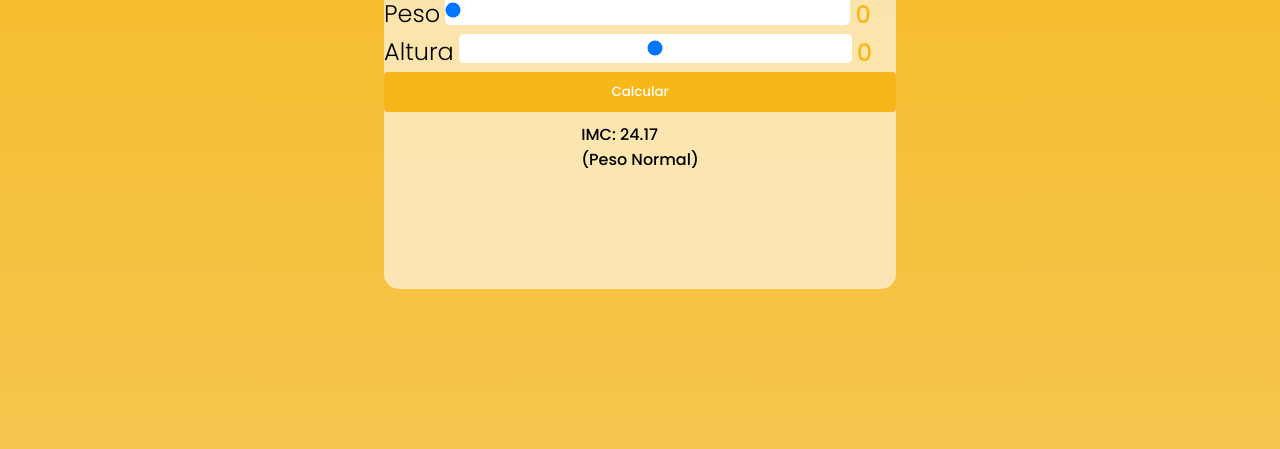
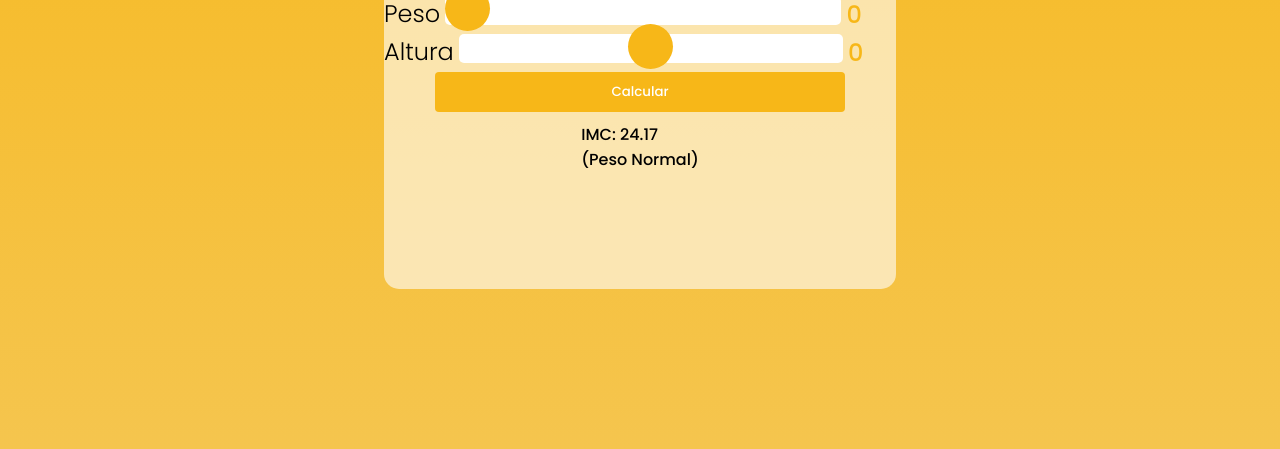
Before and after one commit to marcelostial/Atividade-Avaliativa-01---Compass, a plain HTML site: page index.html in a window 1280 px wide. Shown: the part 351-800 px from the top of the page. Drawn offline with Linux system fonts and the light colour scheme.

Commit message:
feat: att css

```diff
--- a/index.css
+++ b/index.css
@@ -66,13 +66,22 @@
     border: 0;
 }
 
+#inputIMC{
+    display: flex;
+    align-items: center;
+}
+
 #inputCalcular{
     color: white;
     background: #F7B718;
     border-radius: 4px;
     border: 0;
-    width: 100%;
+    width: 80%;
     height: 5vh;
+}
+
+input[type='range']::-webkit-slider-runnable-track{
+    -webkit-appearance: none;
 }
 
 .inputIMC[type=range] {
@@ -80,17 +89,22 @@
     appearance: none;
     display: flex;
     flex-direction: column;
-    width: 100%;
+    width: 80%;
     height: 80%;
     border-radius: 5px;
     background-color: #ffffff;
     outline: none;
 }
 
-.inputIMC[type=range]::-webkit-slider-thumb{
-    border-radius: 50%;
-    background-color: orange;
-}
+input[type='range']::-webkit-slider-thumb {
+    -webkit-appearance: none;
+    width: 45px;
+    height: 45px;
+    margin-top: -10px;
+    background-color: #f7b718;
+    border-radius: 60px;
+  }
+
 
 input#displayPeso{
     font-size: 1em;
```
